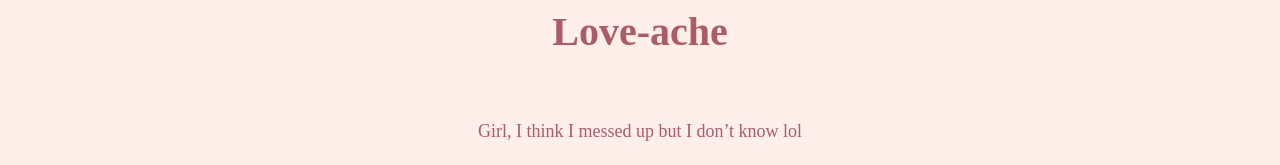
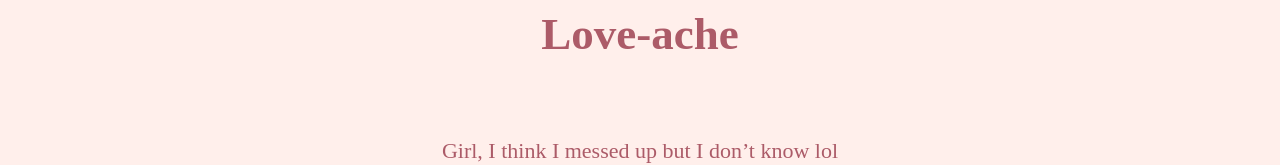
Before and after one commit to mimii20/PROJECT_1_mimii20, a plain HTML site: page index.html in a window 1280 px wide. Shown: the top 165 px of the page. Drawn offline with Linux system fonts and the light colour scheme.

Commit message:
Update style.css

```diff
--- a/style.css
+++ b/style.css
@@ -4,12 +4,12 @@ p.double {border-style: double;}
 
 /* Text: Colors, Font, Size*/
 body {
-  font-size: 18px;
+  font-size: 22px;
   background-color: #ffefeb;
   color: #ac5b68;
 }
 h1 {
-  font-size: 40px;
+  font-size: 45px;
   background-color: #ffefeb;
   color: #ac5b68;
 }
```
